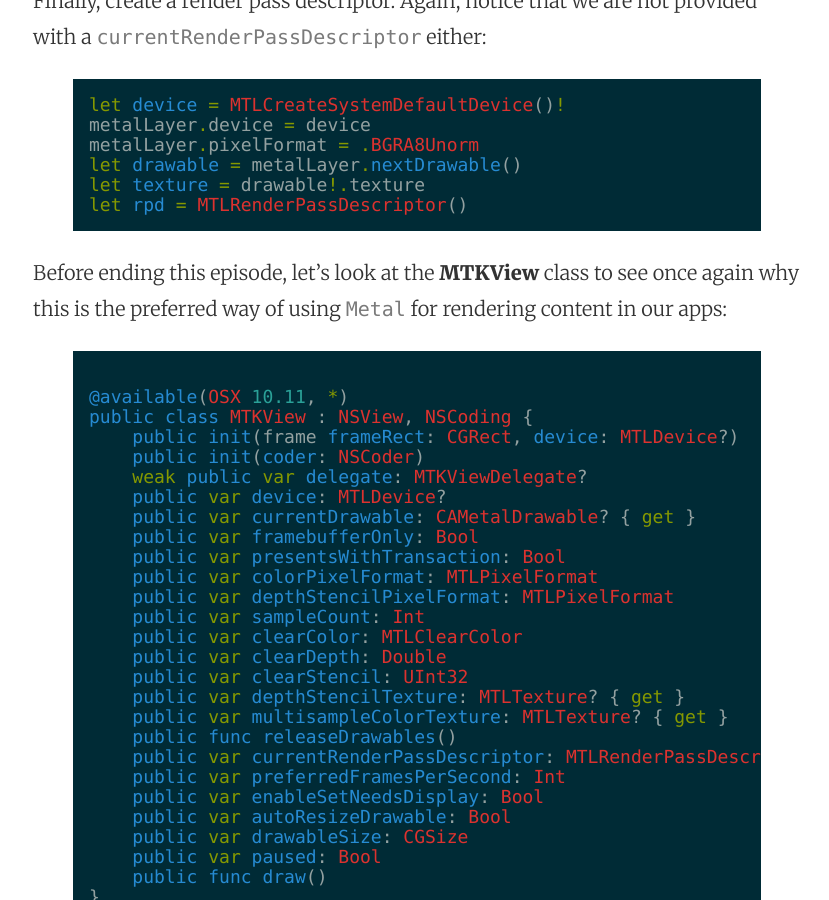
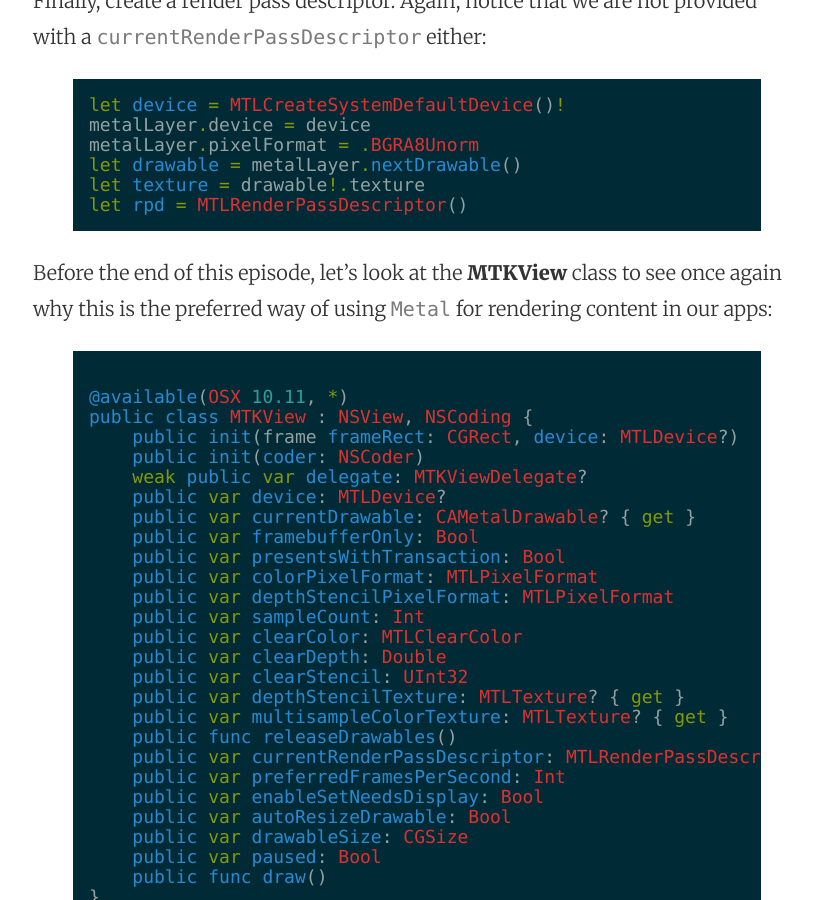
Before and after one commit to mhorga/mhorga.github.io, a Jekyll site: the page built from _posts/2016-02-15-using-metalkit-part-6.markdown, in a window 1280 px wide and 900 px high, scrolled down 2412 px. Shown: the whole window, without its empty margins (223-1052 px from the left). Built offline with Jekyll 4.4.1, drawn with Linux system fonts in a browser that asks for light colours.

Commit message:
Post update: Using MetalKit part 6

```diff
--- a/_posts/2016-02-15-using-metalkit-part-6.markdown
+++ b/_posts/2016-02-15-using-metalkit-part-6.markdown
@@ -72,7 +72,7 @@ let texture = drawable!.texture
 let rpd = MTLRenderPassDescriptor()
 {% endhighlight %}
 
-Before ending this episode, let's look at the __MTKView__ class to see once again why this is the preferred way of using `Metal` for rendering content in our apps:
+Before the end of this episode, let's look at the __MTKView__ class to see once again why this is the preferred way of using `Metal` for rendering content in our apps:
 
 {% highlight swift %}
 @available(OSX 10.11, *)
```
